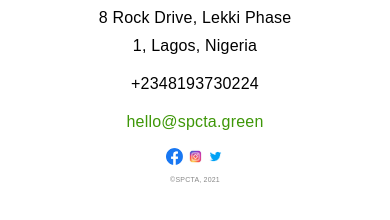
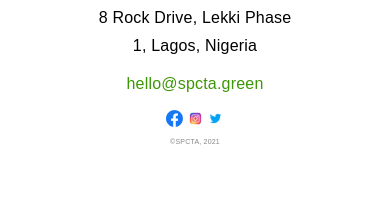
Before and after one commit to ubanitc/spcta, a plain HTML site: page index.html in a window 390 px wide. Shown: the part 3746-3966 px from the top of the page. After the commit the page ends 3932 px from the top, so only its background shows below. Drawn offline with Linux system fonts and the light colour scheme; a web font is replaced by a local one.

Commit message:
removed the phone number at the footer

```diff
--- a/index.html
+++ b/index.html
@@ -468,7 +468,7 @@
                    </p>
               </div>
               <div class="col-md-3">
-                   <p style="color: #000000; font-weight: 500;" class="footer-phone">+2348193730224</p>
+<!--                   <p style="color: #000000; font-weight: 500;" class="footer-phone">+2348193730224</p>-->
                    <p style="color: #3E9708;  font-weight: 500;">
                     hello@spcta.green
                     </p>
```
